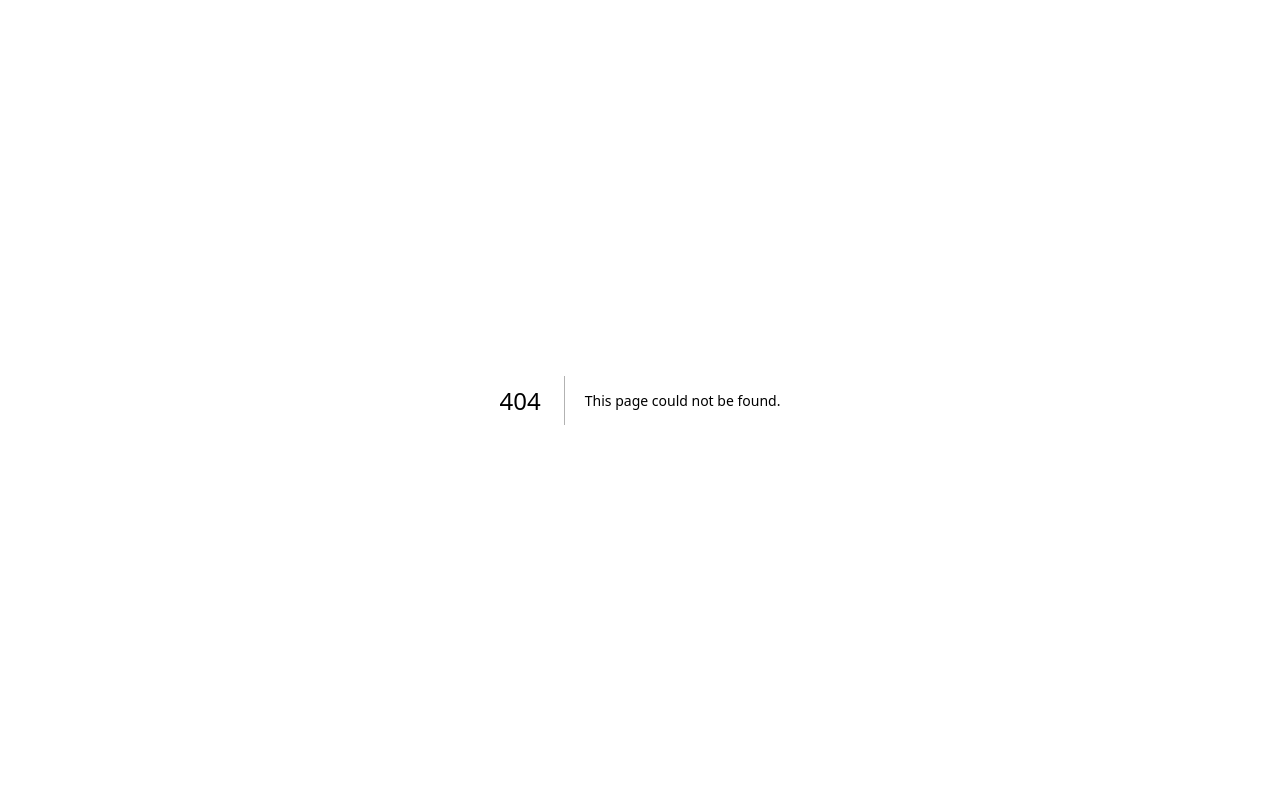
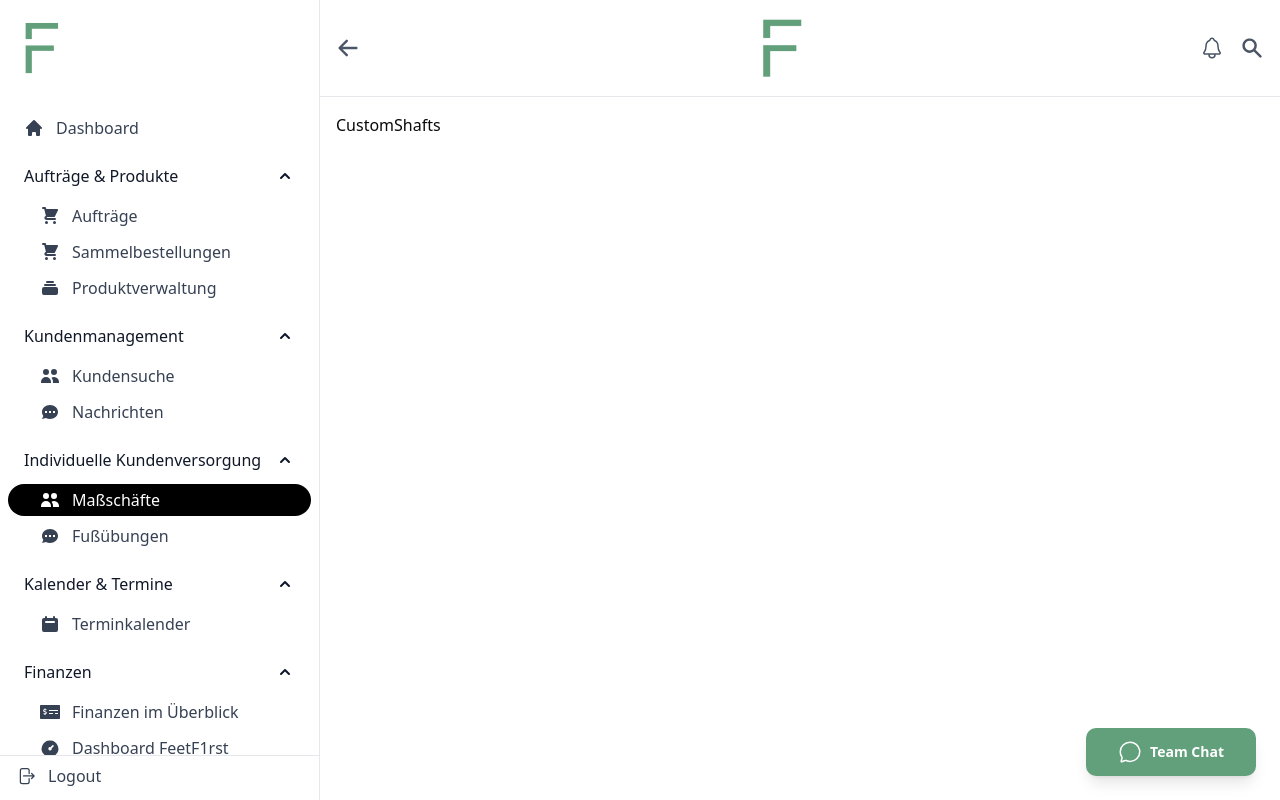
Before and after one commit to backbencherstudio/tdhaemoi-partner-dashbaord, a Next.js app: page /dashboard/custom-shafts in a window 1280 px wide. Before the commit this address had no page. Built offline with nearby package versions, Linux system fonts and the light colour scheme; sample sign-in values are in the browser's storage.

Commit message:
chatbox and notification icon show

```diff
--- /dev/null
+++ b/app/(dashboard)/dashboard/custom-shafts/page.tsx
@@ -0,0 +1,9 @@
+import React from 'react'
+
+export default function CustomShafts() {
+    return (
+        <div>
+            CustomShafts
+        </div>
+    )
+}
--- /dev/null
+++ b/app/(dashboard)/dashboard/dashboard-feetfirst/page.tsx
@@ -0,0 +1,9 @@
+import React from 'react'
+
+export default function DashboardFeetF1rst() {
+    return (
+        <div>
+            DashboardFeetF1rst
+        </div>
+    )
+}
--- /dev/null
+++ b/app/(dashboard)/dashboard/finance/page.tsx
@@ -0,0 +1,9 @@
+import React from 'react'
+
+export default function Finance() {
+    return (
+        <div>
+            Finance
+        </div>
+    )
+}
--- /dev/null
+++ b/app/(dashboard)/dashboard/foot-exercises/page.tsx
@@ -0,0 +1,9 @@
+import React from 'react'
+
+export default function FootExercises() {
+    return (
+        <div>
+            FootExercises
+        </div>
+    )
+}
--- /dev/null
+++ b/app/(dashboard)/dashboard/group-orders/page.tsx
@@ -0,0 +1,9 @@
+import React from 'react'
+
+export default function GroupOrders() {
+    return (
+        <div>
+            GroupOrders
+        </div>
+    )
+}
--- /dev/null
+++ b/app/(dashboard)/dashboard/orders/page.tsx
@@ -0,0 +1,9 @@
+import React from 'react'
+
+export default function Orders() {
+    return (
+        <div>
+            Orders
+        </div>
+    )
+}
--- a/components/Layout/DashboardLayout.tsx
+++ b/components/Layout/DashboardLayout.tsx
@@ -2,6 +2,7 @@
 import React, { useState } from 'react';
 import Sidebar from '../Shared/Sidebar';
 import Navbar from '../Shared/Navbar';
+import TeamChat from '../Shared/TeamChat';
 
 interface LayoutProps {
     children: React.ReactNode;
@@ -25,7 +26,7 @@ const DashboardLayout = ({ children }: LayoutProps) => {
             </div>
 
             {/* Main Content */}
-            <div className={`flex-1 flex flex-col overflow-hidden ${isSidebarOpen ? 'ml-64' : 'ml-0'}`}>
+            <div className={`flex-1 flex flex-col overflow-hidden ${isSidebarOpen ? 'ml-80' : 'ml-0'}`}>
                 <Navbar onMenuClick={toggleSidebar} isSidebarOpen={isSidebarOpen} />
 
                 {/* Overlay */}
@@ -39,9 +40,13 @@ const DashboardLayout = ({ children }: LayoutProps) => {
                 {/* Content Area */}
                 <main className="flex-1 overflow-x-hidden overflow-y-auto bg-white p-4">
                     {children}
+                </main>
 
-                </main>
+                {/* Global Team Chat */}
+                <TeamChat />
+
             </div>
+
         </div>
     );
 };
--- a/components/Shared/Navbar.tsx
+++ b/components/Shared/Navbar.tsx
@@ -3,6 +3,7 @@ import React, { useState, useEffect, useRef } from 'react';
 import { HiMenuAlt2, HiSearch, HiArrowLeft } from 'react-icons/hi';
 import logo from '@/public/images/logo.png'
 import Image from 'next/image';
+import { IoNotificationsOutline } from 'react-icons/io5';
 
 interface NavbarProps {
     onMenuClick: () => void;
@@ -34,7 +35,7 @@ export default function Navbar({ onMenuClick, isSidebarOpen }: NavbarProps) {
                     className="text-gray-600 cursor-pointer hover:text-gray-800 transition-all duration-300"
                 >
                     {isSidebarOpen ? (
-                        <HiArrowLeft className="text-2xl hidden md:block"  />
+                        <HiArrowLeft className="text-2xl hidden md:block" />
                     ) : (
                         <HiMenuAlt2 className="text-2xl" />
                     )}
@@ -46,6 +47,7 @@ export default function Navbar({ onMenuClick, isSidebarOpen }: NavbarProps) {
                     </div>
                 </div>
                 <div className="flex items-center space-x-2 md:space-x-4">
+                    <IoNotificationsOutline className='text-2xl text-gray-600 hover:text-gray-800 cursor-pointer' />
                     {/* search icon */}
                     <div className="relative" ref={searchRef}>
                         <HiSearch
--- a/components/Shared/Sidebar.tsx
+++ b/components/Shared/Sidebar.tsx
@@ -17,6 +17,8 @@ import { HiArrowRightOnRectangle } from "react-icons/hi2";
 import logo from '@/public/images/logo.png'
 import Image from 'next/image';
 import { useAuth } from '@/contexts/AuthContext';
+import { FaMoneyCheckAlt } from 'react-icons/fa';
+import { TbDashboardFilled } from 'react-icons/tb';
 
 
 interface SidebarProps {
@@ -27,10 +29,13 @@ interface SidebarProps {
 export default function Sidebar({ onClose }: SidebarProps) {
     const { logout } = useAuth();
     const [expandedSections, setExpandedSections] = useState({
-        orders: true,
-        customers: true,
-        calendar: true,
-        system: true
+        '1': true,
+        '2': true,
+        '3': true,
+        '4': true,
+        '5': true,
+        '6': true,
+        '7': true
     });
 
     const pathname = usePathname();
@@ -41,22 +46,23 @@ export default function Sidebar({ onClose }: SidebarProps) {
 
     const menuSections = [
         {
-            id: 'dashboard',
+            id: '1',
             standalone: true,
             icon: HiHome,
             label: 'Dashboard',
             href: '/dashboard'
         },
         {
-            id: 'orders',
-            label: 'Bestellungen & Produkte',
+            id: '2',
+            label: 'Aufträge & Produkte',
             items: [
-                { icon: HiShoppingCart, label: 'Bestellverwaltung', href: '/orders' },
+                { icon: HiShoppingCart, label: 'Aufträge', href: '/dashboard/orders' },
+                { icon: HiShoppingCart, label: 'Sammelbestellungen', href: '/dashboard/group-orders' },
                 { icon: HiCollection, label: 'Produktverwaltung', href: '/dashboard/lager' }
             ]
         },
         {
-            id: 'customers',
+            id: '3',
             label: 'Kundenmanagement',
             items: [
                 { icon: HiUsers, label: 'Kundensuche', href: '/dashboard/customers' },
@@ -64,14 +70,30 @@ export default function Sidebar({ onClose }: SidebarProps) {
             ]
         },
         {
-            id: 'calendar',
+            id: '4',
+            label: 'Individuelle Kundenversorgung',
+            items: [
+                { icon: HiUsers, label: 'Maßschäfte', href: '/dashboard/custom-shafts' },
+                { icon: HiChat, label: 'Fußübungen', href: '/dashboard/foot-exercises' }
+            ]
+        },
+        {
+            id: '5',
             label: 'Kalender & Termine',
             items: [
                 { icon: HiCalendar, label: 'Terminkalender', href: '/dashboard/calendar' }
             ]
         },
         {
-            id: 'system',
+            id: '6',
+            label: 'Finanzen',
+            items: [
+                { icon: FaMoneyCheckAlt, label: 'Finanzen im Überblick', href: '/dashboard/finance' },
+                { icon: TbDashboardFilled, label: 'Dashboard FeetF1rst', href: '/dashboard/dashboard-feetfirst' }
+            ]
+        },
+        {
+            id: '7',
             label: 'System & Einstellungen',
             items: [
                 { icon: HiCog, label: 'Einstellungen', href: '/dashboard/settings' }
@@ -87,9 +109,9 @@ export default function Sidebar({ onClose }: SidebarProps) {
     };
 
     return (
-        <div className="w-64 h-screen bg-white  flex flex-col border-r border-gray-200">
+        <div className="w-80 h-screen bg-white  flex flex-col border-r border-gray-200 ">
             <div className="py-5 px-3 flex justify-between items-center border-gray-400">
-                <div className='w-16 h-16'>
+                <div className='w-14 h-14'>
                     <Image src={logo} alt="logo" width={100} height={100} className='w-full h-full object-contain' />
                 </div>
                 <button
@@ -100,12 +122,12 @@ export default function Sidebar({ onClose }: SidebarProps) {
                 </button>
             </div>
 
-            <nav className="mt-4 flex-1 ">
+            <nav className="mt-4 flex-1 overflow-y-auto">
                 {menuSections.map((section) => (
-                    <div key={section.id} className="mb-5 px-2 ">
+                    <div key={section.id} className="mb-3 px-2 ">
                         {section.standalone ? (
                             <Link href={section.href} className='cursor-pointer'>
-                                <span className={`flex items-center px-4 py-2 rounded-full ${pathname === section.href
+                                <span className={`flex items-center px-4 py-1 rounded-full ${pathname === section.href
                                     ? 'bg-black text-white'
                                     : 'text-gray-700 hover:bg-gray-100'
                                     }`}>
@@ -128,9 +150,9 @@ export default function Sidebar({ onClose }: SidebarProps) {
                                 {expandedSections[section.id as keyof typeof expandedSections] && (
                                     <ul className="mt-1 space-y-1">
                                         {section.items?.map((item) => (
-                                            <li key={item.href}>
+                                            <li key={`${section.id}-${item.label}`}>
                                                 <Link href={item.href}>
-                                                    <span className={`flex items-center px-8 py-2 ${pathname === item.href
+                                                    <span className={`flex items-center px-8 py-1 rounded-full ${pathname === item.href
                                                         ? 'bg-black text-white'
                                                         : 'text-gray-700 hover:bg-gray-100'
                                                         }`}>
@@ -149,7 +171,7 @@ export default function Sidebar({ onClose }: SidebarProps) {
             </nav>
 
             {/* Logout button */}
-            <div className="border-t border-gray-200 p-4">
+            <div className="border-t border-gray-200  pb-1">
                 <button
                     onClick={handleLogout}
                     className="flex items-center cursor-pointer w-full px-4 py-2 text-gray-700 hover:bg-[#61A175] hover:text-white rounded-md transition-colors duration-300 group"
--- /dev/null
+++ b/components/Shared/TeamChat.tsx
@@ -0,0 +1,149 @@
+import React, { useState, useRef, useEffect } from 'react'
+import { IoChatbubbleOutline, IoClose, IoSend, IoPerson } from 'react-icons/io5'
+
+interface Message {
+    id: number;
+    text: string;
+    sender: 'user' | 'team';
+    timestamp: Date;
+}
+
+export default function TeamChat() {
+    const [isOpen, setIsOpen] = useState(false);
+    const [messages, setMessages] = useState<Message[]>([
+        {
+            id: 1,
+            text: "Hello! How can I help you today?",
+            sender: 'team',
+            timestamp: new Date()
+        }
+    ]);
+    const [newMessage, setNewMessage] = useState('');
+    const messagesEndRef = useRef<HTMLDivElement>(null);
+
+    const scrollToBottom = () => {
+        messagesEndRef.current?.scrollIntoView({ behavior: "smooth" });
+    };
+
+    useEffect(() => {
+        scrollToBottom();
+    }, [messages]);
+
+    const handleSendMessage = () => {
+        if (newMessage.trim()) {
+            const userMessage: Message = {
+                id: messages.length + 1,
+                text: newMessage,
+                sender: 'user',
+                timestamp: new Date()
+            };
+            setMessages([...messages, userMessage]);
+            setNewMessage('');
+
+            // Simulate team response
+            setTimeout(() => {
+                const teamMessage: Message = {
+                    id: messages.length + 2,
+                    text: "Thanks for your message! We'll get back to you soon.",
+                    sender: 'team',
+                    timestamp: new Date()
+                };
+                setMessages(prev => [...prev, teamMessage]);
+            }, 1000);
+        }
+    };
+
+    const handleKeyPress = (e: React.KeyboardEvent) => {
+        if (e.key === 'Enter' && !e.shiftKey) {
+            e.preventDefault();
+            handleSendMessage();
+        }
+    };
+
+    return (
+        <>
+            {/* Chat Button */}
+            <button
+                onClick={() => setIsOpen(!isOpen)}
+                className='fixed bottom-6 right-6 cursor-pointer py-3 px-8 rounded-lg shadow-lg bg-[#62A07C] hover:bg-[#4A8A6A] transition-all duration-300 z-50 flex items-center justify-center text-white font-semibold text-sm'
+            >
+                <IoChatbubbleOutline className='text-2xl mr-2' />
+                <span>Team Chat</span>
+            </button>
+
+            {/* Chat Box */}
+            {isOpen && (
+                <div className='fixed bottom-24 right-6 w-96 h-[500px] bg-white rounded-lg shadow-2xl border border-gray-200 z-50 flex flex-col'>
+                    {/* Header */}
+                    <div className='bg-[#62A07C] text-white p-4 rounded-t-lg flex items-center justify-between'>
+                        <div className='flex items-center'>
+                            <div className='w-10 h-10 bg-white/20 rounded-full flex items-center justify-center mr-3'>
+                                <IoPerson className='text-xl' />
+                            </div>
+                            <div>
+                                <h3 className='font-semibold'>Team Support</h3>
+                                <p className='text-sm text-white/80'>Online</p>
+                            </div>
+                        </div>
+                        <button
+                            onClick={() => setIsOpen(false)}
+                            className='hover:bg-white/20 p-1 cursor-pointer rounded transition-colors'
+                        >
+                            <IoClose className='text-xl ' />
+                        </button>
+                    </div>
+
+                    {/* Messages */}
+                    <div className='flex-1 p-4 overflow-y-auto bg-gray-50'>
+                        <div className='space-y-4'>
+                            {messages.map((message) => (
+                                <div
+                                    key={message.id}
+                                    className={`flex ${message.sender === 'user' ? 'justify-end' : 'justify-start'}`}
+                                >
+                                    <div
+                                        className={`max-w-[80%] p-3 rounded-lg ${message.sender === 'user'
+                                            ? 'bg-[#62A07C] text-white rounded-br-none'
+                                            : 'bg-white text-gray-800 rounded-bl-none shadow-sm'
+                                        }`}
+                                    >
+                                        <p className='text-sm'>{message.text}</p>
+                                        <p className={`text-xs mt-1 ${message.sender === 'user' ? 'text-white/70' : 'text-gray-500'
+                                        }`}>
+                                            {message.timestamp.toLocaleTimeString([], {
+                                                hour: '2-digit',
+                                                minute: '2-digit'
+                                            })}
+                                        </p>
+                                    </div>
+                                </div>
+                            ))}
+                            <div ref={messagesEndRef} />
+                        </div>
+                    </div>
+
+                    {/* Input */}
+                    <div className='p-4 border-t border-gray-200 bg-white rounded-b-lg'>
+                        <div className='flex items-center space-x-2'>
+                            <input
+                                type="text"
+                                value={newMessage}
+                                onChange={(e) => setNewMessage(e.target.value)}
+                                onKeyPress={handleKeyPress}
+                                placeholder="Type your message..."
+                                className='flex-1 px-3 py-2 border border-gray-300 rounded-lg focus:outline-none focus:ring-2 focus:ring-[#62A07C] focus:border-transparent'
+                            />
+                            <button
+                                onClick={handleSendMessage}
+                                disabled={!newMessage.trim()}
+                                className='p-2 bg-[#62A07C] text-white rounded-lg hover:bg-[#4A8A6A] transition-colors disabled:opacity-50 disabled:cursor-not-allowed'
+                            >
+                                <IoSend className='text-lg' />
+                            </button>
+                        </div>
+                    </div>
+                </div>
+            )}
+        </>
+    )
+}
```
